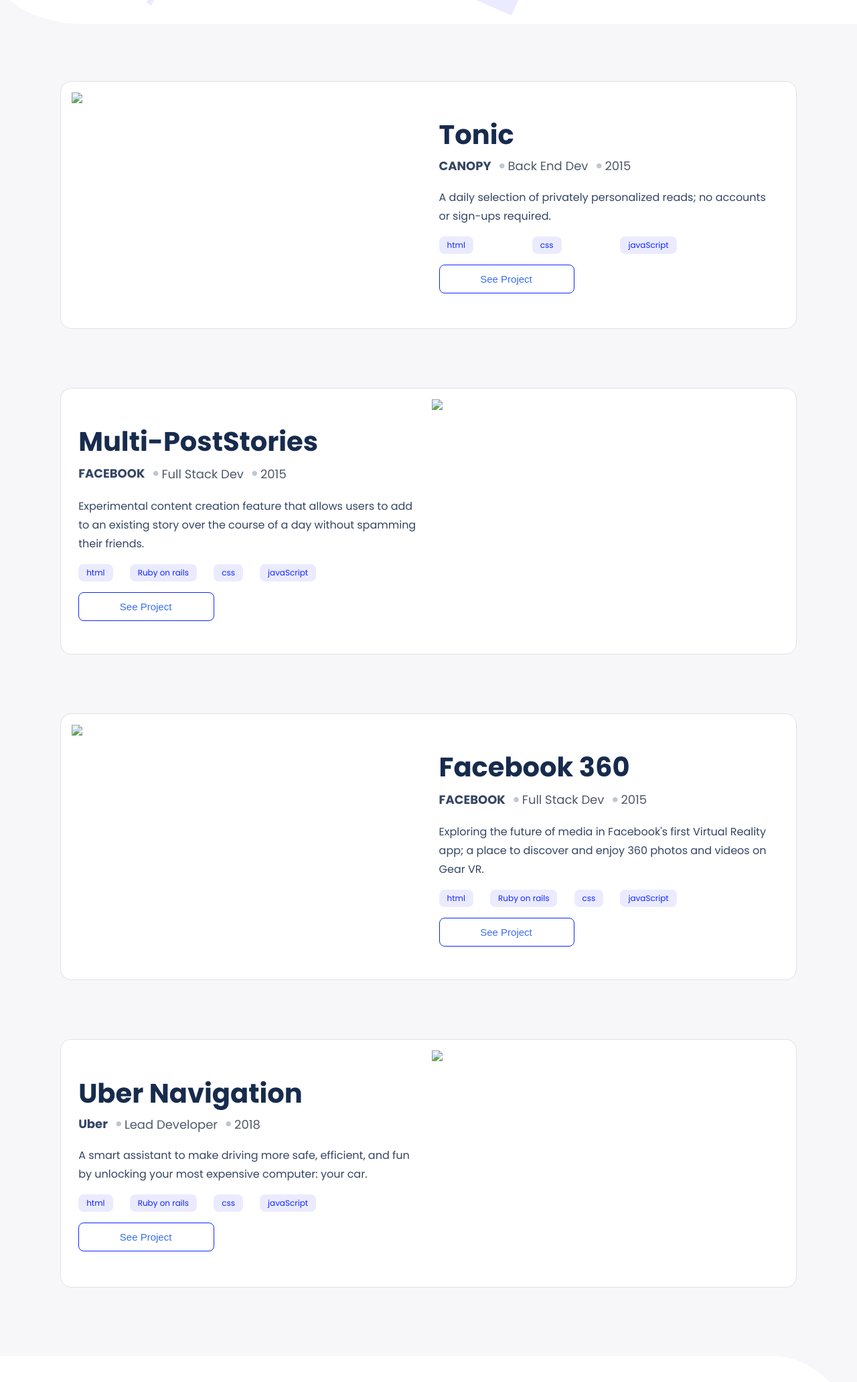
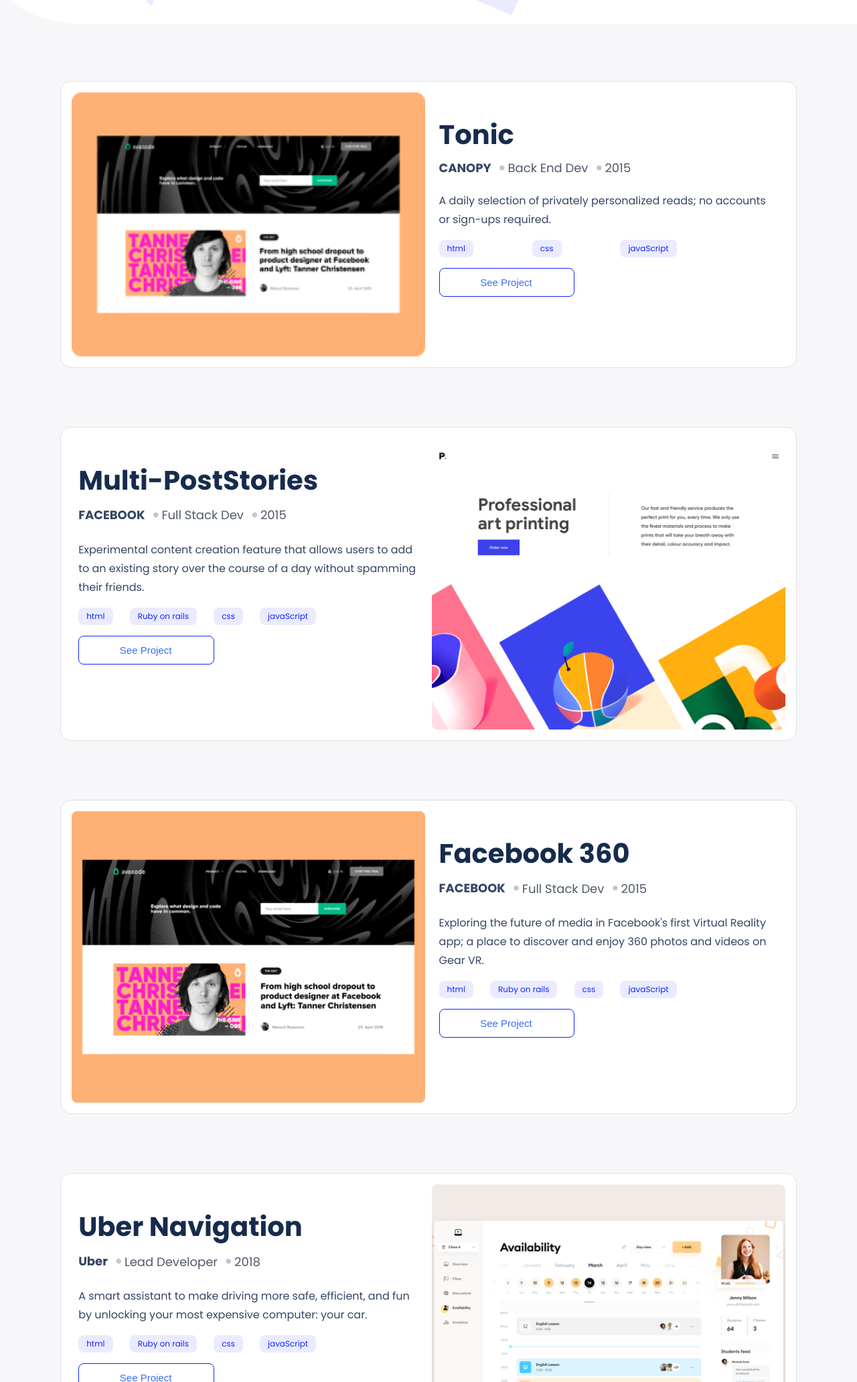
Before and after one commit to samreenmj/Portfolio-mobile--first, a website: page index.html in a window 1280 px wide. Shown: the part 737-2800 px from the top of the page at 67% size. Drawn offline with nearby package versions, Linux system fonts and the light colour scheme.

Commit message:
change in linters

```diff
--- a/index.html
+++ b/index.html
@@ -65,7 +65,7 @@
     </ul>
   </section>
   <section class="work" tabindex="0" id="work">
-    <!-- <div class="card" tabindex="0">
+   <div class="card" tabindex="0">
       <img src="./images\Snapshoot-Portfolio0.png" alt="" srcset="">
       <div class="text_side" tabindex="0">
               <h2 tabindex="0">Tonic</h2>
@@ -86,7 +86,7 @@
       </div>
     </div>
         <div class="card_reverse" tabindex="0">
-          <img class="first_reverse" tabindex="0" src="./images\SnapshootPortfolio4.png" alt="Project_Image" srcset="">
+          <img class="first_reverse" tabindex="0" src="./images/SnapshootPortfolio4.png" alt="Project_Image" srcset="">
           <div tabindex="0" class="second_reverse text_side">
             <h2 tabindex="0">Multi-Post<br>
               Stories</h2>
@@ -129,7 +129,7 @@
       </div>
     </div>
     <div class="card_reverse" tabindex="0">
-      <img class="first_reverse" tabindex="0" src="./images\SnapshootPortfolio1.png" alt="Project_Image" srcset="">
+      <img class="first_reverse" tabindex="0" src="./images/Snapshoot-Portfolio1.png" alt="Project_Image" srcset="">
       <div class="second_reverse text_side" tabindex="0">
       <h2 tabindex="0">Uber Navigation</h2>
       <div class="title">
@@ -147,7 +147,7 @@
             </ul>
       <button class="btn_details">See Project</button>
       </div>
-    </div> -->
+    </div>
   </section>
   <div class="bottom_section">
       <section class="about_section" tabindex="0" id="about">
--- a/style.css
+++ b/style.css
@@ -8,7 +8,6 @@
   background-color: #f7f7f9;
   margin: 0;
   padding: 0;
-
 }
 
 label {
--- a/test.js
+++ b/test.js
@@ -13,7 +13,7 @@
     description:
       'A daily selection of privately personalized reads; no accounts or sign-ups required.',
     technologies: ['html', 'css', 'javaScript'],
-    image: './images\Snapshoot-Portfolio0.png',
+    image: './images/Snapshoot-Portfolio0.png',
     livelink: 'https://samreenmj.github.io/Portfolio-mobile--first/',
     sourcelink: 'https://github.com/samreenmj/Portfolio-mobile--first',
     classes: 'card',
@@ -26,7 +26,7 @@
     description:
       'Experimental content creation feature that allows users to add to an existing story over the course of a day without spamming their friends.',
     technologies: ['html', 'Ruby on rails', 'css', 'javaScript'],
-    image: 'images\SnapshootPortfolio4.png',
+    image: 'images/SnapshootPortfolio4.png',
     livelink: 'https://samreenmj.github.io/Portfolio-mobile--first/',
     sourcelink: 'https://github.com/samreenmj/Portfolio-mobile--first',
     classes: 'card_reverse',
@@ -39,7 +39,7 @@
     description:
       "Exploring the future of media in Facebook's first Virtual Reality app; a place to discover and enjoy 360 photos and videos on Gear VR.",
     technologies: ['html', 'Ruby on rails', 'css', 'javaScript'],
-    image: './images\SnapshootPortfolio2.png',
+    image: './images/SnapshootPortfolio2.png',
     livelink: 'https://samreenmj.github.io/Portfolio-mobile--first/',
     sourcelink: 'https://github.com/samreenmj/Portfolio-mobile--first',
     classes: 'card',
@@ -52,7 +52,7 @@
     description:
       'A smart assistant to make driving more safe, efficient, and fun by unlocking your most expensive computer: your car.',
     technologies: ['html', 'Ruby on rails', 'css', 'javaScript'],
-    image: './images\SnapshootPortfolio1.png',
+    image: './images/SnapshootPortfolio1.png',
     livelink: 'https://samreenmj.github.io/Portfolio-mobile--first/',
     sourcelink: 'https://github.com/samreenmj/Portfolio-mobile--first',
     classes: 'card_reverse',
@@ -134,8 +134,8 @@
                 </ul>
                 <hr class="divider">
                 <div class="btn_links">
-                  <button class="btn_details btn_modal"><a href="${project.livelink}" class="modal_link" target="_blank">See live</a><img class="" tabindex="0" src="./images\see_live_btn.png" srcset=""></button>
-                  <button class="btn_details btn_modal"><a href="${project.sourcelink}" class="modal_link" target="_blank">See Source</a><img class="" tabindex="0" src="./images\see_source_btn.png" srcset=""></button>
+                  <button class="btn_details btn_modal"><a href="${project.livelink}" class="modal_link" target="_blank">See live</a><img class="" tabindex="0" src="./images/see_live_btn.png" srcset=""></button>
+                  <button class="btn_details btn_modal"><a href="${project.sourcelink}" class="modal_link" target="_blank">See Source</a><img class="" tabindex="0" src="./images/see_source_btn.png" srcset=""></button>
                 </div>
             </div>
           </div>
```
